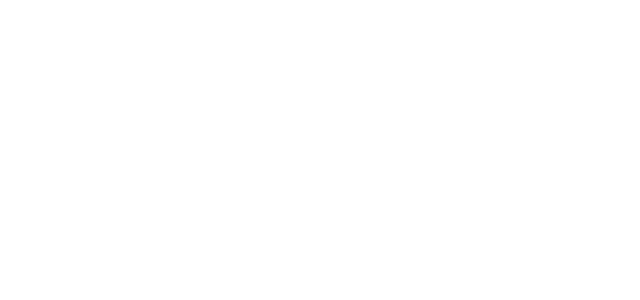
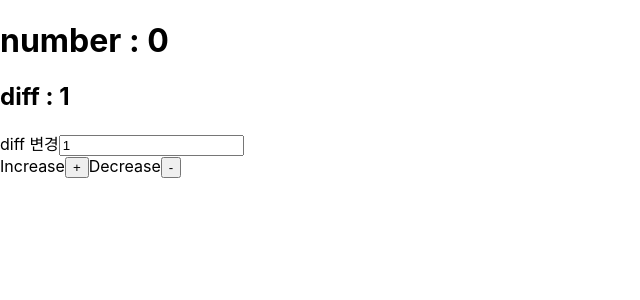
Before and after one commit to gudwh14/React-Practice, a React (Create React App) app: page / in a window 1280 px wide. Shown: the top 300 px of the page, without its empty margins (0-640 px from the left). Built offline with nearby package versions, Linux system fonts and the light colour scheme.

Commit message:
feat : Redux를 사용한 Counter 생성
Presentational , Container 컴포넌트 를 통해 역할을 분리하여 Counter 생성

```diff
--- /dev/null
+++ b/src/Redux/components/Counter.js
@@ -0,0 +1,31 @@
+/*
+    Presentational Component
+    리덕스 스토어에 직접적으로 접근하지 않고 필요한 값 또는 함수를 props 로만 받아와서 사용하는 컴포넌트입니다.
+    DOM 마크업과 스타일을 담당합니다.
+ */
+
+const Counter = ({number, diff , onIncrease, onDecrease, onSetDiff}) => {
+
+    const onChange = (e) => {
+        onSetDiff(parseInt(e.target.value,10));
+    };
+
+    return (
+        <div>
+            <h1>number : {number}</h1>
+            <div>
+                <h2>diff : {diff}</h2>
+                <span>diff 변경</span>
+                <input type='number' value={diff} min='1' onChange={onChange}/>
+                <div>
+                    <span>Increase</span>
+                    <button onClick={onIncrease}>+</button>
+                    <span>Decrease</span>
+                    <button onClick={onDecrease}>-</button>
+                </div>
+            </div>
+        </div>
+    )
+}
+
+export default Counter;
--- /dev/null
+++ b/src/Redux/components/CounterContainer.js
@@ -0,0 +1,47 @@
+/*
+    Container Components
+    리덕스 스토어에 직접적으로 접근하여 상태를 조회하거나 액션을 디스패치  할 수 있는 컴포넌트
+    HTML 태그를 사용하지 않고 Presentational 컴포넌트를 불러와 사용해야 한다.
+ */
+import Counter from "./Counter";
+import {useSelector , useDispatch} from "react-redux";
+import {increase,decrease , setDiff} from "../module/counter";
+
+const CounterContainer = () => {
+    // useSelector 는 리덕스 스토어의 상태를 조회하는 HOOK 입니다.
+    // state 의 값은 store.getState() 함수를 호출했을때 나타나는 값과 같습니다.
+    // number , diff 상태 값을 리덕스 스토어에서 조회하여 매칭시켜 줍니다.
+    const {number , diff } = useSelector(state => ({
+        number : state.counter.number,
+        diff : state.counter.diff
+    }))
+
+    // useDispatch 는 리덕스 스토어의 dispatch 를 함수에서 사용 가능하게 만들어주는 HOOK 입니다.
+    const dispatch = useDispatch();
+
+    const onIncrease = () => {
+        dispatch(increase());
+    }
+
+    const onDecrease = () => {
+        dispatch(decrease());
+    }
+
+    const onSetDiff = (diff) => {
+        dispatch(setDiff(diff));
+    }
+
+
+    // props 로 전달 시켜주기
+    return (
+        <Counter
+            number={number}
+            diff={diff}
+            onIncrease={onIncrease}
+            onDecrease={onDecrease}
+            onSetDiff={onSetDiff}
+        />
+    );
+}
+
+export default CounterContainer;
--- a/src/index.js
+++ b/src/index.js
@@ -16,6 +16,7 @@
 import {createStore} from "redux";
 import rootReducer from "./Redux/module";
 import {Provider} from "react-redux";
+import CounterContainer from "./Redux/components/CounterContainer";
 
 /*
     store 를 생성하고
@@ -30,6 +31,7 @@
           <UserContextProvider>
               <BrowserRouter>
                   <Switch>
+                      <Route path={"/"} component={CounterContainer} exact/>
                   </Switch>
               </BrowserRouter>
           </UserContextProvider>
```
